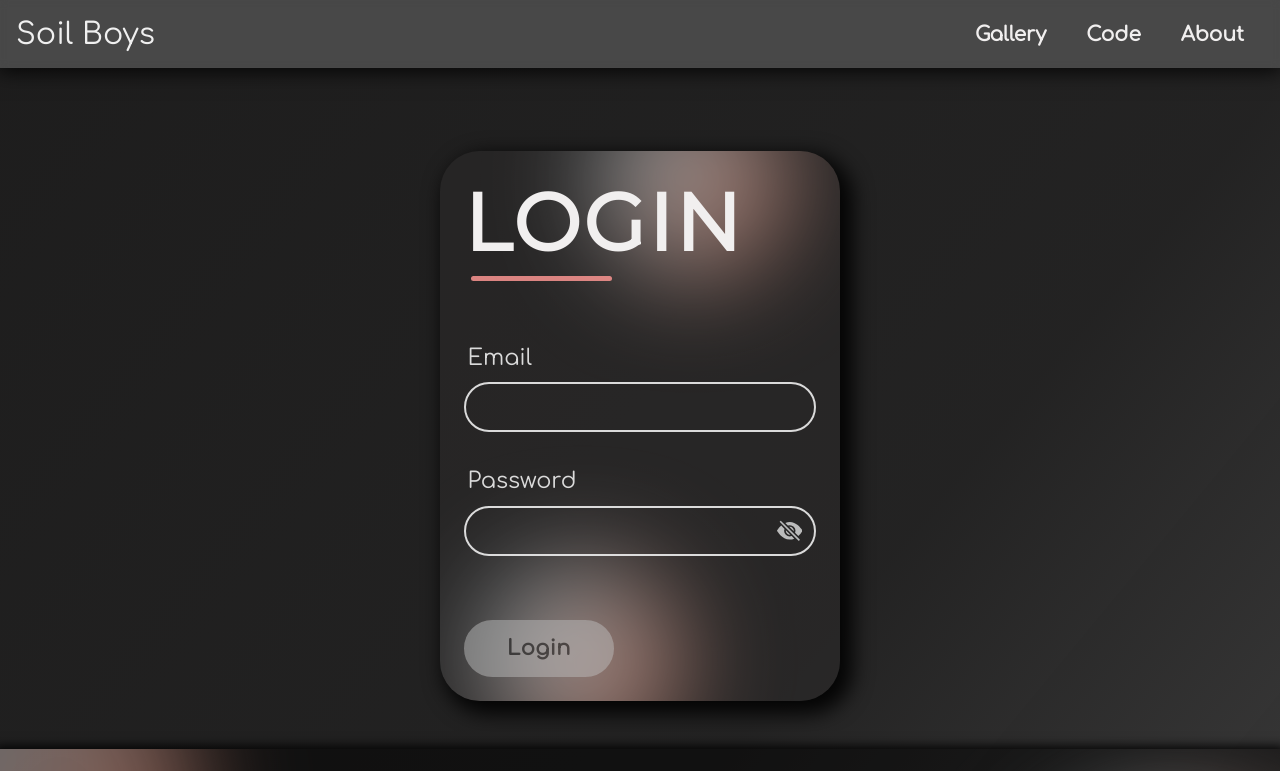
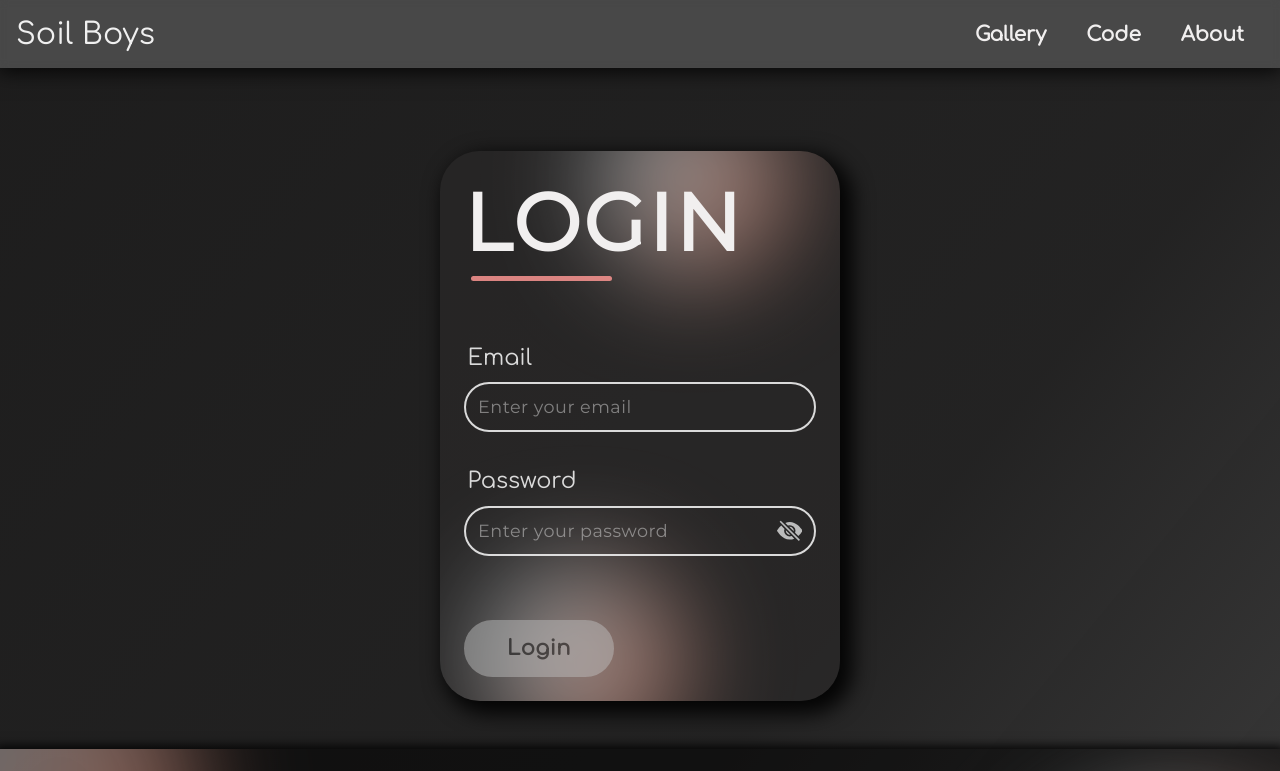
Before and after one commit to soil-boys/soil-boys-website, a React (Create React App) app: page /login in a window 1280 px wide. Shown: the top 771 px of the page. Built offline with nearby package versions, Linux system fonts and the light colour scheme; no server answers; a web font is replaced by a local one.

Commit message:
added login functionality

```diff
--- a/package.json
+++ b/package.json
@@ -6,6 +6,7 @@
     "@testing-library/jest-dom": "^5.16.5",
     "@testing-library/react": "^13.4.0",
     "@testing-library/user-event": "^13.5.0",
+    "firebase": "^10.6.0",
     "framer-motion": "^10.16.5",
     "react": "^18.2.0",
     "react-dom": "^18.2.0",
--- a/src/Assets/AnimatedRoutes.jsx
+++ b/src/Assets/AnimatedRoutes.jsx
@@ -7,6 +7,8 @@ import Gallery from  './Pages/Gallery'
 import About from './Pages/About'
 import Login from './Pages/Login'
 import Dashboard from './Pages/Dashboard'
+import AuthProvider, { useAuth } from '../Contexts/AuthContext'
+import PrivateRoute from './PrivateRoute'
 
 function AnimatedRoutes() {
 
@@ -14,14 +16,20 @@ function AnimatedRoutes() {
 
     return (
         <AnimatePresence>
+            <AuthProvider>
                 <Routes location={location} key={location.pathname}>
                     <Route path="/" exact element={<Home />} />
                     <Route path="/gallery" exact element={<Gallery />} />
                     <Route path="/about" exact element={<About />} />
 
+                    <Route path='/dashboard' exact element={
+                        <PrivateRoute>
+                            <Dashboard/>
+                        </PrivateRoute>
+                    } />
                     <Route path='/login' exact element={<Login />} />
-                <Route path='/dashboard'  element={<Dashboard />} />
                 </Routes>
+            </AuthProvider>
         </AnimatePresence>
     )
 }
--- a/src/Assets/Pages/Login.jsx
+++ b/src/Assets/Pages/Login.jsx
@@ -1,42 +1,69 @@
 import React, { useState, useEffect, useRef } from 'react'
+import { useNavigate } from 'react-router-dom'
 import { motion } from 'framer-motion'
+
+import { useAuth } from '../../Contexts/AuthContext'
+import { auth } from '../../Firebase'
 
 import '../Styles/Login.css'
 
 function Login() {
 
+    const navigate = useNavigate()
+
+    const { currentUser, login, error, setError } = useAuth()
+
     const [passVisible, setPassVisible] = useState(false)
     const [filled, setFilled] = useState({ email: false, pass: false })
+    // const [error, setError] = useState('')
+    const [loading, setLoading] = useState(false)
 
     const btn = useRef()
+    const email = useRef()
+    const password = useRef()
 
-    const handleChange = e => {
+    useEffect(() => {
+        if (filled.email === true && filled.pass === true && !loading) btn.current.disabled = false
+        else btn.current.disabled = true
+        if (currentUser) navigate('/dashboard', { replace: true })
+    }, [filled, currentUser])
+
+    function handleChange(e) {
         if (e.target.checked) setPassVisible(true)
         else setPassVisible(false)
     }
-    const handleEmailChange = e => {
+    function handleEmailChange(e) {
         if (!e.target.value || e.target.value === '') setFilled(prevState => ({ ...prevState, email: false }))
         else setFilled(prevState => ({ ...prevState, email: true }))
     }
-    const handlePassChange = e => {
+    function handlePassChange(e) {
         if (!e.target.value || e.target.value === '') setFilled(prevState => ({ ...prevState, pass: false }))
         else setFilled(prevState => ({ ...prevState, pass: true }))
     }
 
-    useEffect(() => {
-        if (filled.email === true && filled.pass === true) btn.current.disabled = false
-        else btn.current.disabled = true
-    }, [filled])
+    function handleSubmit(e) {
+        e.preventDefault()
 
+        try {
+            setLoading(true)
+            setError('')
+            login(email.current.value, password.current.value)
+            navigate('/dashboard')
+        } catch {
+            return setError('An error occured')
+        }
+
+        setLoading(false)
+    }
 
     const eye = (bool) => {
         return bool ? (
-            <svg xmlns="http://www.w3.org/2000/svg" fill="currentColor" class="eye eye-visisble" viewBox="0 0 16 16">
+            <svg xmlns="http://www.w3.org/2000/svg" fill="currentColor" className="eye eye-visisble" viewBox="0 0 16 16">
                 <path d="M10.5 8a2.5 2.5 0 1 1-5 0 2.5 2.5 0 0 1 5 0" />
                 <path d="M0 8s3-5.5 8-5.5S16 8 16 8s-3 5.5-8 5.5S0 8 0 8m8 3.5a3.5 3.5 0 1 0 0-7 3.5 3.5 0 0 0 0 7" />
             </svg>
         ) : (
-            <svg xmlns="http://www.w3.org/2000/svg" fill="currentColor" class="eye eye-crossed" viewBox="0 0 16 16">
+            <svg xmlns="http://www.w3.org/2000/svg" fill="currentColor" className="eye eye-crossed" viewBox="0 0 16 16">
                 <path d="m10.79 12.912-1.614-1.615a3.5 3.5 0 0 1-4.474-4.474l-2.06-2.06C.938 6.278 0 8 0 8s3 5.5 8 5.5a7.029 7.029 0 0 0 2.79-.588M5.21 3.088A7.028 7.028 0 0 1 8 2.5c5 0 8 5.5 8 5.5s-.939 1.721-2.641 3.238l-2.062-2.062a3.5 3.5 0 0 0-4.474-4.474L5.21 3.089z" />
                 <path d="M5.525 7.646a2.5 2.5 0 0 0 2.829 2.829l-2.83-2.829zm4.95.708-2.829-2.83a2.5 2.5 0 0 1 2.829 2.829zm3.171 6-12-12 .708-.708 12 12z" />
             </svg>
@@ -59,17 +86,34 @@ function Login() {
                     <h2 className="login-heading heading">Login</h2>
                     <span className="login-heading-line"></span>
                 </div>
-                <form action="" method="post" className='login-form'>
+                {error && <div id="error" select="false">{error}</div>}
+                <form className='login-form' onSubmit={handleSubmit}>
                     <div className="label-container email-container">
                         <span className="label" select="false">Email</span>
                         <div className="input-container">
-                            <input type="email" name="email" id="email" className='input' onChange={handleEmailChange} />
+                            <input
+                                type="email"
+                                name="email"
+                                id="email"
+                                placeholder='Enter your email'
+                                required
+                                className='input'
+                                onChange={handleEmailChange}
+                                ref={email} />
                         </div>
                     </div>
                     <div className="label-container password-container">
                         <span className="label" select="false">Password</span>
                         <div className="input-container">
-                            <input type={!passVisible ? 'password' : 'text'} name="password" id="password" className='input' onChange={handlePassChange} />
+                            <input
+                                type={!passVisible ? 'password' : 'text'}
+                                name="password"
+                                id="password"
+                                placeholder='Enter your password'
+                                required
+                                className='input'
+                                onChange={handlePassChange}
+                                ref={password} />
                             <div className="password-toggle-container">
                                 <input
                                     type="checkbox"
@@ -83,7 +127,7 @@ function Login() {
                         </div>
                     </div>
                     <div className="login-btn-container" select="false">
-                        <button className="login-btn" ref={btn}>
+                        <button className="login-btn" ref={btn} type='submit'>
                             <span>Login</span>
                         </button>
                     </div>
--- /dev/null
+++ b/src/Assets/PrivateRoute.jsx
@@ -0,0 +1,14 @@
+import React from 'react'
+import { useAuth } from '../Contexts/AuthContext'
+import { Navigate } from 'react-router-dom'
+
+function PrivateRoute({ children }) {
+
+    const { currentUser } = useAuth()
+
+    return (
+        currentUser ? children : <Navigate to='/login' replace='true' />
+    )
+}
+
+export default PrivateRoute
--- a/src/Assets/Structures/Footer/Footer.jsx
+++ b/src/Assets/Structures/Footer/Footer.jsx
@@ -1,7 +1,7 @@
 import React, { useEffect, useState } from 'react'
+import { useLocation, useNavigate } from 'react-router-dom'
 
 import './Footer.styles.css'
-import { useNavigate } from 'react-router-dom'
 
 const socials = [
     {
@@ -35,15 +35,17 @@ function Footer() {
 
     const navigate = useNavigate()
 
+    const location = useLocation()
+
     const [clickTimes, setClickTimes] = useState(0)
 
     useEffect(() => {
-        if (clickTimes === 10) {
-            navigate('/login')
+        if (clickTimes >= 10 && ['/login', '/dashboard'].some(__ => __ !== location.pathname)) {
+            navigate('/dashboard')
             setClickTimes(0)
             window.scroll(0, 0)
         }
-    }, [clickTimes])
+    }, [clickTimes, navigate])
 
 
     return (
--- a/src/Assets/Structures/Nav/Nav.jsx
+++ b/src/Assets/Structures/Nav/Nav.jsx
@@ -8,9 +8,9 @@ import './Nav.styles.css'
 function Nav() {
 
     const tabs = [
-        { name: "Gallery", to: "/gallery" },
-        { name: "Code", to: "/code" },
-        { name: "About", to: "/about" },
+        { id: 1, name: "Gallery", to: "/gallery" },
+        { id: 2, name: "Code", to: "/code" },
+        { id: 3, name: "About", to: "/about" },
     ]
 
     return(
@@ -18,7 +18,7 @@ function Nav() {
             <NavLink className="title" to="/" onClick={ () => { navigationonroutechange() } }>Soil Boys</NavLink>
             <nav className="navbar">
                 {tabs.map((tab) => (
-                    <div className="nav-item">
+                    <div key={tab.id} className="nav-item">
                         <NavLink className="nav-link" to={tab.to} relative="path" onClick={ () => { navigationonroutechange() } }>{tab.name}</NavLink>
                         <span className="slide"></span>
                     </div>
--- a/src/Assets/Styles/Login.css
+++ b/src/Assets/Styles/Login.css
@@ -52,7 +52,7 @@
     padding: 1.5rem;
     width: 100%;
     min-height: 550px;
-    gap: 2rem;
+    /* gap: 2rem; */
     align-items: center;
     justify-content: space-between;
 }
@@ -110,6 +110,10 @@
     letter-spacing: .5px;
     font-size: 1.1rem;
     transition: all 300ms linear;
+}
+.label-container .input-container .input::placeholder {
+    color: var(--txt-clr-3);
+    opacity: .5
 }
 .label-container.password-container .input-container {
     display: flex;
@@ -204,3 +208,24 @@
     color: var(--bg-clr-1);
     transition: all 350ms linear;
 }
+
+/* error */
+#error {
+    display: flex;
+    width: 100%;
+    background-color: var(--accent-clr-6);
+    font-family: var(--txt-1);
+    font-size: 1rem;
+    justify-content: center;
+    align-items: center;
+    border-radius: .5ex;
+    opacity: 1;
+    animation: fadeOut 500ms forwards;
+    animation-delay: 2s;
+}
+
+@keyframes fadeOut {
+    to {
+        opacity: 0;
+    }
+}
--- /dev/null
+++ b/src/Contexts/AuthContext.jsx
@@ -0,0 +1,42 @@
+import React, { createContext, useContext, useEffect, useState } from 'react'
+import { signInWithEmailAndPassword, onAuthStateChanged } from 'firebase/auth'
+
+import { auth } from '../Firebase'
+
+const AuthContext = createContext(null)
+
+export function useAuth() {
+    return useContext(AuthContext)
+}
+
+export default function AuthProvider({ children }) {
+
+    const [currentUser, setCurrentUser] = useState()
+    const [loading, setLoading] = useState(true)
+    const [error, setError] = useState('')
+
+    async function login(email, password) {
+        try {
+            await signInWithEmailAndPassword(auth, email, password)
+        } catch (err) {
+            return setError('Failed to sign in')
+        }
+    }
+
+    useEffect(() => {
+        const unsubsribe = onAuthStateChanged(auth, user => {
+            setCurrentUser(user)
+            setLoading(false)
+        })
+
+        return unsubsribe
+    }, [])
+
+    const value = { currentUser, login, error, setError }
+
+    return (
+        <AuthContext.Provider value={value}>
+            {!loading && children}
+        </AuthContext.Provider>
+    )
+}
--- /dev/null
+++ b/src/Firebase.jsx
@@ -0,0 +1,15 @@
+import { initializeApp } from 'firebase/app'
+import { getAuth } from 'firebase/auth'
+
+const app = initializeApp({
+    apiKey: process.env.REACT_APP_FIREBASE_API_KEY,
+    authDomain: process.env.REACT_APP_FIREBASE_AUTH_DOMAIN,
+    projectId: process.env.REACT_APP_FIREBASE_PROJECT_ID,
+    storageBucket: process.env.REACT_APP_FIREBASE_STORAGE_BUCKET,
+    messagingSenderId: process.env.REACT_APP_FIREBASE_MESSAGING_SENDER_ID,
+    appId: process.env.REACT_APP_FIREBASE_APP_ID,
+    measurementId: process.env.REACT_APP_FIREBASE_MEASUREMENT_ID
+})
+
+export const auth = getAuth(app)
+export default app
```
Also changed, not shown: 1 other file (tests, documents, lock files or other folders). Lines whose indentation alone changed are shown as unchanged.
